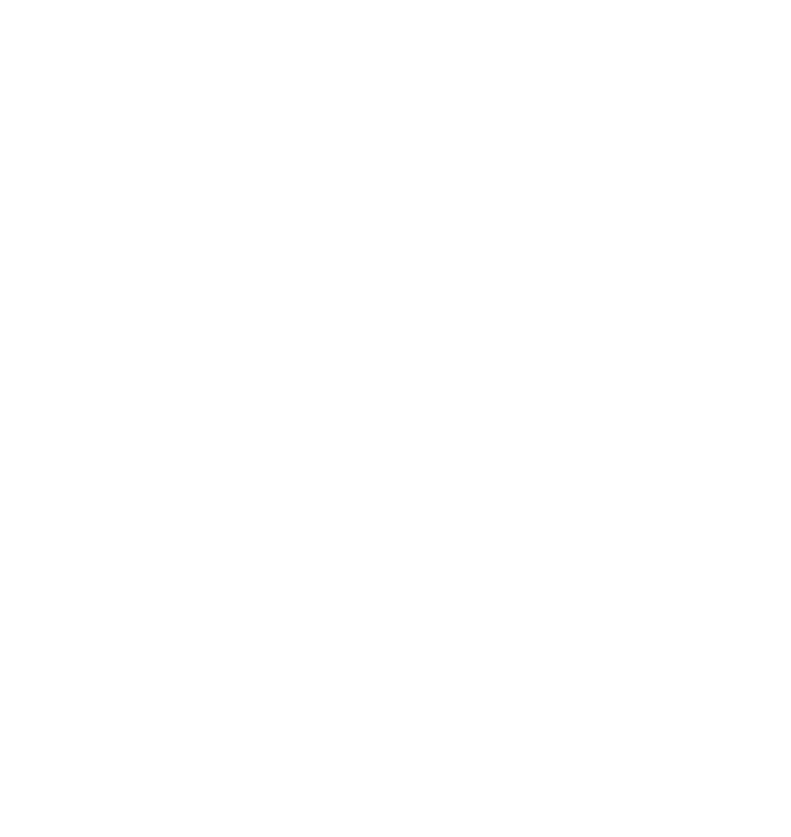
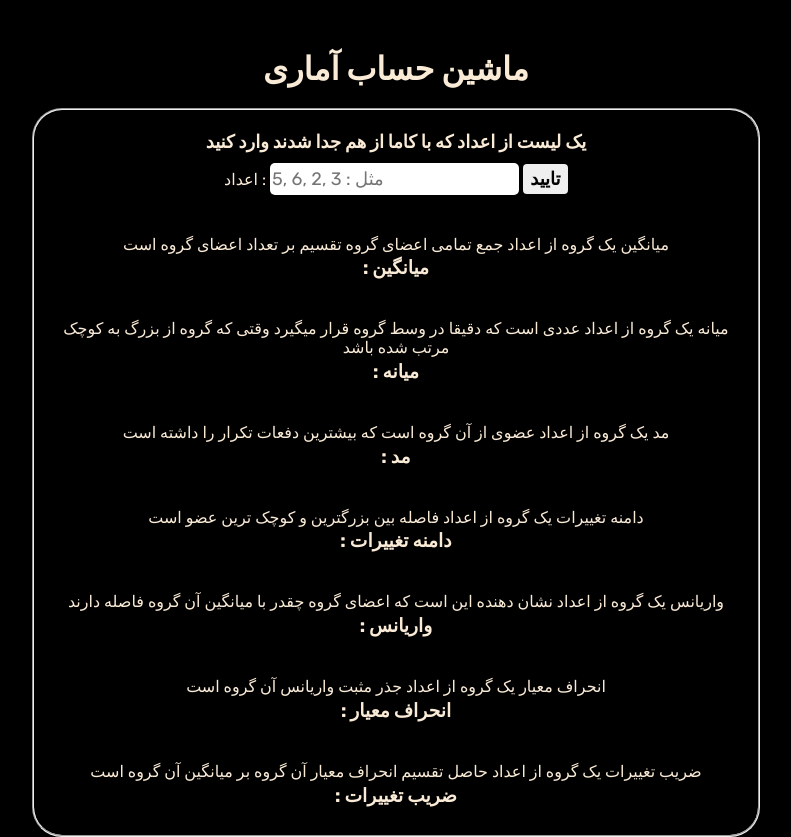
Before and after one commit to RezaeiArshad/array-methods-practice, a plain HTML site: page staticsCalculatorPer/index.html in a window 1280 px wide. Shown: the whole page, without its empty margins (244-1035 px from the left). Before the commit the page ends 800 px from the top, so only its background shows below. Drawn offline with Linux system fonts and the light colour scheme.

Commit message:
Add files via upload

```diff
--- a/staticsCalculatorPer/index.html
+++ b/staticsCalculatorPer/index.html
@@ -4,10 +4,39 @@
     <meta charset="UTF-8" />
     <meta name="viewport" content="width=device-width, initial-scale=1.0" />
     <meta name="description" content="Fill This in" />
-    <title>Fill This in</title>
+    <title>Statics Calculator</title>
     <link rel="stylesheet" href="styles.css" />
+    <link rel="preconnect" href="https://fonts.googleapis.com">
+    <link rel="preconnect" href="https://fonts.gstatic.com" crossorigin>
+    <link href="https://fonts.googleapis.com/css2?family=Rubik:ital,wght@0,300..900;1,300..900&display=swap" rel="stylesheet">
   </head>
   <body>
+    <h1>ماشین حساب آماری</h1>
+    <fieldset>
+    <div>
+      <h2>یک لیست از اعداد که با کاما از هم جدا شدند وارد کنید</h2>
+      <form onsubmit="checkInputs();
+          return false">
+         <label for="input">اعداد :</label>
+         <input placeholder="5, 6, 2, 3 : مثل" id="input" />
+         <button type="submit">تایید</button>
+      </form>
+    </div>
+    <p>میانگین یک گروه از اعداد جمع تمامی اعضای گروه تقسیم بر تعداد اعضای گروه است</p>
+    <h3><span id="mean"></span> : میانگین</h3>
+    <p>میانه یک گروه از اعداد عددی است که دقیقا در وسط گروه قرار میگیرد وقتی که گروه از بزرگ به کوچک مرتب شده باشد</p>
+    <h3><span id="median"></span> : میانه</h3>
+    <p>مد یک گروه از اعداد عضوی از آن گروه است که بیشترین دفعات تکرار را داشته است</p>
+    <h3><span id="mode"></span> : مد</h3>
+    <p>دامنه تغییرات یک گروه از اعداد فاصله بین بزرگترین و کوچک ترین عضو است</p>
+    <h3><span id="range"></span> : دامنه تغییرات</h3>
+    <p>واریانس یک گروه از اعداد نشان دهنده این است که اعضای گروه چقدر با میانگین آن گروه فاصله دارند</p>
+    <h3><span id="variance"></span> : واریانس</h3>
+    <p>انحراف معیار یک گروه از اعداد جذر مثبت واریانس آن گروه است</p>
+    <h3><span id="standard-deviation"></span> : انحراف معیار</h3>
+    <p>ضریب تغییرات یک گروه از اعداد حاصل تقسیم انحراف معیار آن گروه بر میانگین آن گروه است</p>
+    <h3><span id="coefficient-of-variation"></span> : ضریب تغییرات</h3>
+    </fieldset>
     <script src="script.js"></script>
   </body>
   </html>
--- a/staticsCalculatorPer/script.js
+++ b/staticsCalculatorPer/script.js
@@ -0,0 +1,61 @@
+const input = document.getElementById("input");
+
+const mean = document.getElementById("mean");
+const median = document.getElementById("median")
+const mode = document.getElementById("mode");
+const range = document.getElementById("range")
+const variance = document.getElementById("variance");
+const standardDeviation = document.getElementById("standard-deviation");
+const coefficientOfVariation = document.getElementById("coefficient-of-variation");
+
+const getMean = (array) => {
+   const meanVal = (array.reduce((acc, el) =>  acc + el,0)) / 2
+   mean.textContent = meanVal;
+}
+
+const getMedian = (array) => {
+    // could've used the sort method but i needed some practice with algorithms
+   const sortedArray = (value) => {
+    for (let i = 1; i < value.length ; i++) {
+        const currVal = value[i];
+        let j = i - 1;
+        while (j >= 0 && value[j] > currVal) {
+          value[j + 1] = value[j];
+          j--;
+        }
+        value[j + 1] = currVal
+    }
+    return value
+   };
+   const medianVal = sortedArray(array).length % 2 === 0 ? (array[array.length / 2] + array[(array.length / 2) - 1]) / 2 : array[Math.floor(array.length / 2)]
+   median.textContent = medianVal
+}
+
+const getMode = (array) => {
+    const counts = {};
+    array.forEach(el => {
+        if (counts[el]) {
+           counts[el] += 1;
+        }
+        else {
+        counts[el] = 1
+        }
+    });
+    if (new Set(Object.values(counts)).size === 1) {
+        median.textContent = "ندارد";
+        return
+    }
+    const mostTimes = Object.keys(counts).sort((a, b) => counts[b] - counts[a])[0];
+}
+
+const checkInputs = () => {
+    const values = input.value.trim("").split(",").map((el) => Number(el)).filter((el) => !isNaN(el))
+    if (values.length === 0 || values.length === 1) {
+        alert("لطفا حداقل دو مقدار وارد کنید");
+        return
+    }
+
+    getMean(values);
+    getMedian(values);
+    getMode(values);
+}
--- a/staticsCalculatorPer/styles.css
+++ b/staticsCalculatorPer/styles.css
@@ -0,0 +1,52 @@
+body {
+    font-family: rubik;
+    margin: 0;
+    padding: 0;
+    box-sizing: border-box;
+    background-color: black;
+    color: antiquewhite;
+    text-align: center;
+}
+
+h1 {
+    margin: 50px auto 20px auto;
+}
+
+fieldset {
+    width: 700px;
+    margin: 0 auto;
+    border-radius: 30px;
+}
+
+h2 {
+    font-size: 18px;
+    margin-bottom: 10px;
+}
+
+input {
+    border: none;
+    border-radius: 5px;
+    height: 30px;
+    font-family: rubik;
+    font-size: 18px;
+}
+
+button {
+    width: 45px;
+    height: 30px;
+    font-size: 18px;
+    box-sizing: border-box;
+    border-radius: 4px;
+    border: none;
+    font-family: rubik;
+    font-weight: 600;
+    transition: all 0.2s ease;
+}
+
+button:hover {
+   transform: scale(1.05);
+}
+
+p {
+    margin: 40px auto -15px auto;
+}
```
